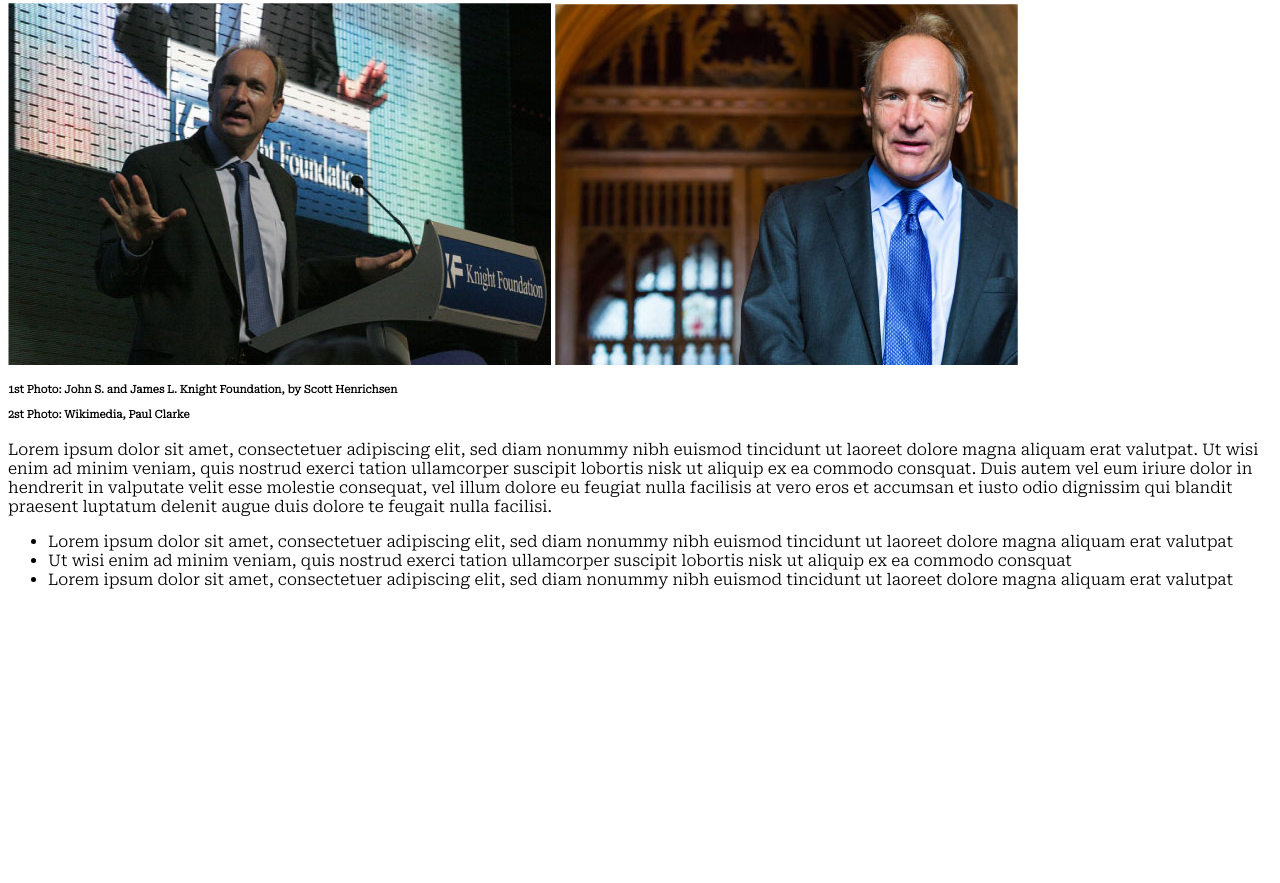
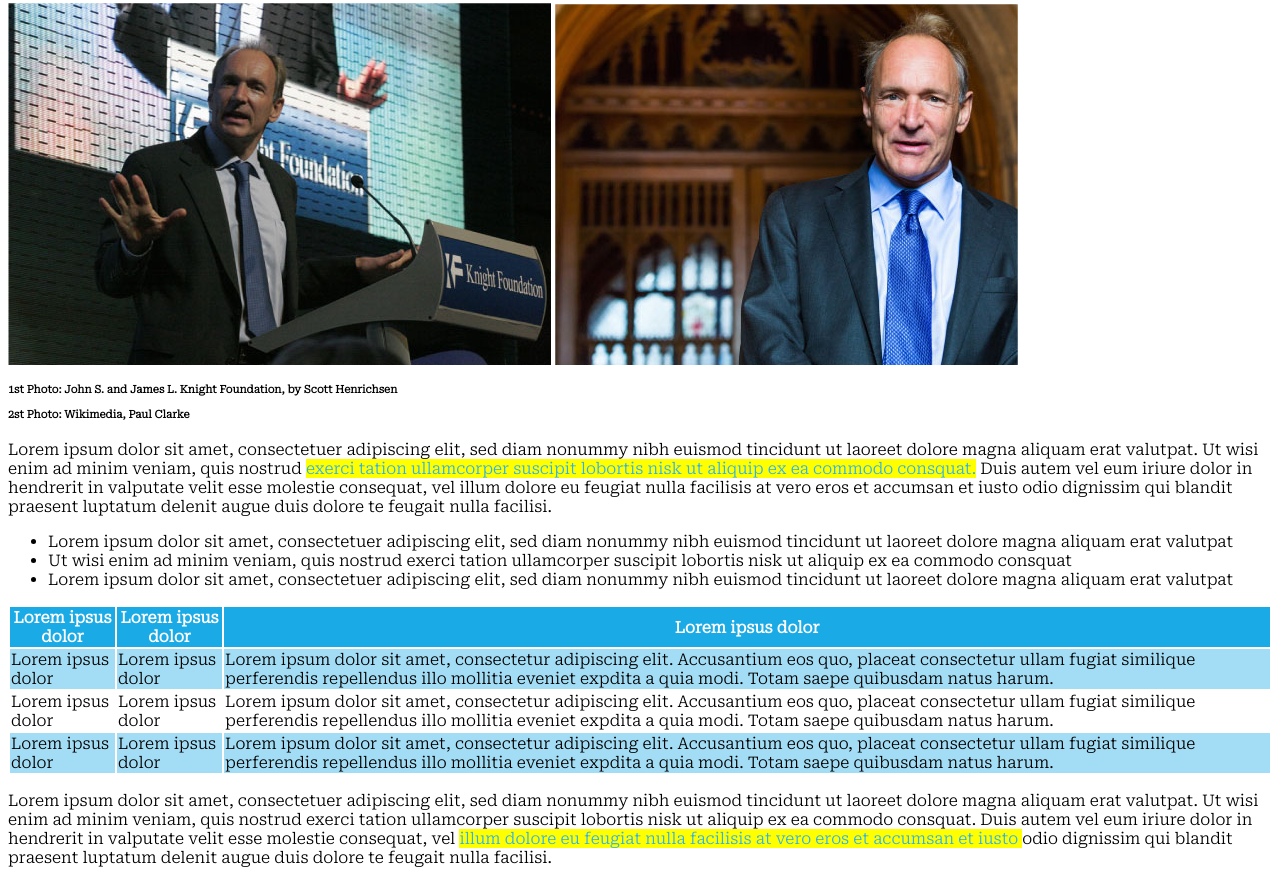
Before and after one commit to MartinaDR1/html-css-booleaner, a plain HTML site: page index.html in a window 1280 px wide. Shown: the part 336-1219 px from the top of the page. Before the commit the page ends 941 px from the top, so only its background shows below. Drawn offline with Linux system fonts and the light colour scheme.

Commit message:
add main

```diff
--- a/css/style.css
+++ b/css/style.css
@@ -27,3 +27,16 @@ span{
 .photo{
     line-height: 0%;
 }
+
+thead{
+    background-color: #1aabe6;
+    color: white;
+}
+
+.table-blue{
+    background-color: rgba(26, 171, 230, 0.4)
+}
+
+span{
+    background-color: yellow;
+}
--- a/index.html
+++ b/index.html
@@ -45,7 +45,7 @@
             </div>
         </section>
 
-        <p>Lorem ipsum dolor sit amet, consectetuer adipiscing elit, sed diam nonummy nibh euismod tincidunt ut laoreet dolore magna aliquam erat valutpat. Ut wisi enim ad minim veniam, quis nostrud exerci tation ullamcorper suscipit lobortis nisk ut aliquip ex ea commodo consquat. Duis autem vel eum iriure dolor in hendrerit in valputate velit esse molestie consequat, vel illum dolore eu feugiat nulla facilisis at vero eros et accumsan et iusto odio dignissim qui blandit praesent luptatum delenit augue duis dolore te feugait nulla facilisi.</p>
+        <p>Lorem ipsum dolor sit amet, consectetuer adipiscing elit, sed diam nonummy nibh euismod tincidunt ut laoreet dolore magna aliquam erat valutpat. Ut wisi enim ad minim veniam, quis nostrud <span>exerci tation ullamcorper suscipit lobortis nisk ut aliquip ex ea commodo consquat.</span> Duis autem vel eum iriure dolor in hendrerit in valputate velit esse molestie consequat, vel illum dolore eu feugiat nulla facilisis at vero eros et accumsan et iusto odio dignissim qui blandit praesent luptatum delenit augue duis dolore te feugait nulla facilisi.</p>
 
         <ul>
             <li>Lorem ipsum dolor sit amet, consectetuer adipiscing elit, sed diam nonummy nibh euismod tincidunt ut laoreet dolore magna aliquam erat valutpat</li>
@@ -54,6 +54,40 @@
 
         </ul>
 
+        <section>
+
+            <table>
+                <thead>
+                    <tr>
+                        <th>Lorem ipsus dolor</th>
+                        <th>Lorem ipsus dolor</th>
+                        <th>Lorem ipsus dolor</th>
+                    </tr>
+                </thead>
+
+                <tbody>
+                    <tr class="table-blue">
+                        <td>Lorem ipsus dolor</td>
+                        <td>Lorem ipsus dolor</td>
+                        <td>Lorem ipsum dolor sit amet, consectetur adipiscing elit. Accusantium eos quo, placeat consectetur ullam fugiat similique perferendis repellendus illo mollitia eveniet expdita a quia modi. Totam saepe quibusdam natus harum.</td>
+                    </tr>
+
+                    <tr>
+                        <td>Lorem ipsus dolor</td>
+                        <td>Lorem ipsus dolor</td>
+                        <td>Lorem ipsum dolor sit amet, consectetur adipiscing elit. Accusantium eos quo, placeat consectetur ullam fugiat similique perferendis repellendus illo mollitia eveniet expdita a quia modi. Totam saepe quibusdam natus harum.</td>
+                    </tr>
+
+                    <tr class="table-blue">
+                        <td>Lorem ipsus dolor</td>
+                        <td>Lorem ipsus dolor</td>
+                        <td>Lorem ipsum dolor sit amet, consectetur adipiscing elit. Accusantium eos quo, placeat consectetur ullam fugiat similique perferendis repellendus illo mollitia eveniet expdita a quia modi. Totam saepe quibusdam natus harum.</td>
+                    </tr>
+                </tbody>
+            </table>
+        </section>
+
+        <p>Lorem ipsum dolor sit amet, consectetuer adipiscing elit, sed diam nonummy nibh euismod tincidunt ut laoreet dolore magna aliquam erat valutpat. Ut wisi enim ad minim veniam, quis nostrud exerci tation ullamcorper suscipit lobortis nisk ut aliquip ex ea commodo consquat. Duis autem vel eum iriure dolor in hendrerit in valputate velit esse molestie consequat, vel <span> illum dolore eu feugiat nulla facilisis at vero eros et accumsan et iusto </span> odio dignissim qui blandit praesent luptatum delenit augue duis dolore te feugait nulla facilisi.</p>
 
     </main>
 
```
